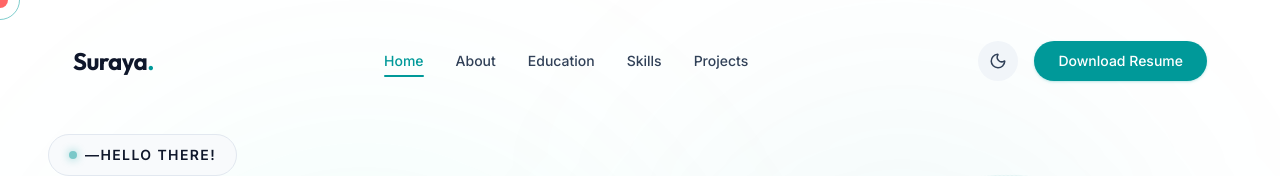
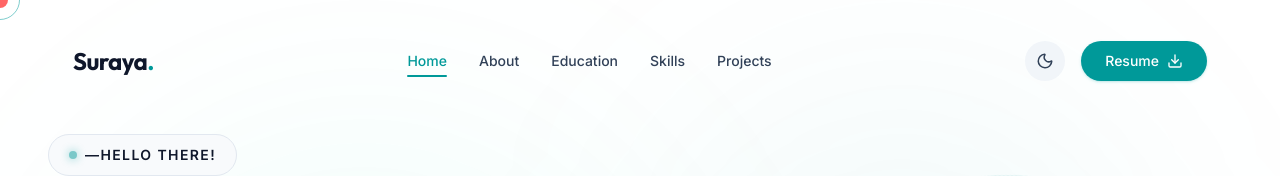
Before and after one commit to surayaafroze/Porfolio, a Next.js app: page / in a window 1280 px wide. Shown: the top 176 px of the page. Built offline with nearby package versions, Linux system fonts and the light colour scheme.

Commit message:
style: add download icon to navbar resume button

```diff
--- a/src/components/Navbar.jsx
+++ b/src/components/Navbar.jsx
@@ -3,7 +3,7 @@
 import { useState, useEffect } from "react";
 import { motion, AnimatePresence } from "framer-motion";
 import { useTheme } from "next-themes";
-import { Sun, Moon, Menu, X, ArrowUpRight } from "lucide-react";
+import { Sun, Moon, Menu, X, ArrowUpRight, Download } from "lucide-react";
 
 const links = [
   { label: "Home", href: "#home" },
@@ -108,9 +108,10 @@ export default function Navbar() {
               <a
                 href="/resume.pdf"
                 download
-                className="hidden md:inline-flex items-center justify-center px-6 py-2.5 text-sm font-medium text-white bg-primary rounded-full hover:bg-primary-dark transition-colors duration-300 shadow-sm shadow-primary/20"
+                className="group hidden md:inline-flex items-center justify-center gap-2 px-6 py-2.5 text-sm font-medium text-white bg-primary rounded-full hover:bg-primary-dark transition-colors duration-300 shadow-sm shadow-primary/20"
               >
-                Download Resume
+                Resume
+                <Download size={16} className="group-hover:-translate-y-0.5 transition-transform" />
               </a>
 
               {/* Mobile Menu Toggle */}
@@ -172,9 +173,10 @@ export default function Navbar() {
                     href="/resume.pdf"
                     download
                     onClick={() => setIsOpen(false)}
-                    className="inline-flex items-center justify-center w-full py-4 bg-primary text-white text-lg font-bold rounded-2xl shadow-lg shadow-primary/20"
+                    className="group inline-flex items-center justify-center gap-2 w-full py-4 bg-primary text-white text-lg font-bold rounded-2xl shadow-lg shadow-primary/20"
                   >
-                    Download Resume
+                    Resume
+                    <Download size={20} className="group-hover:-translate-y-1 transition-transform" />
                   </a>
                 </motion.div>
               </div>
```
